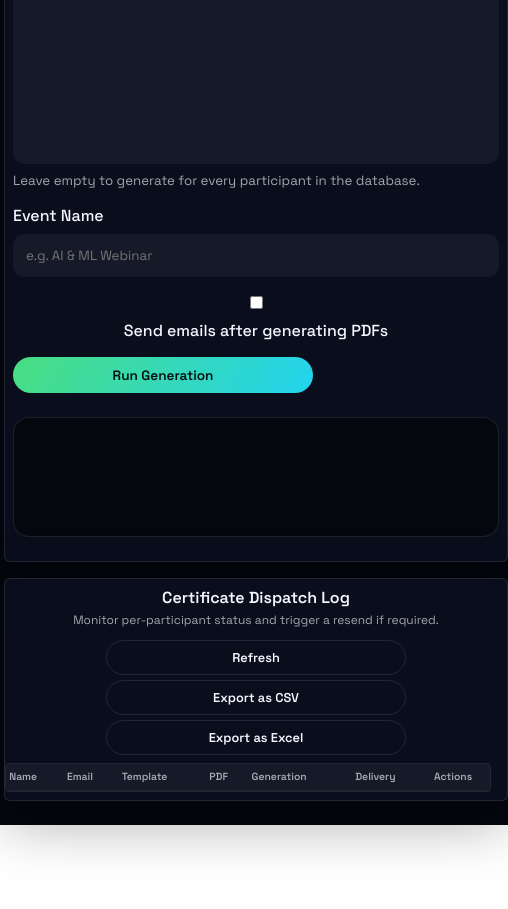
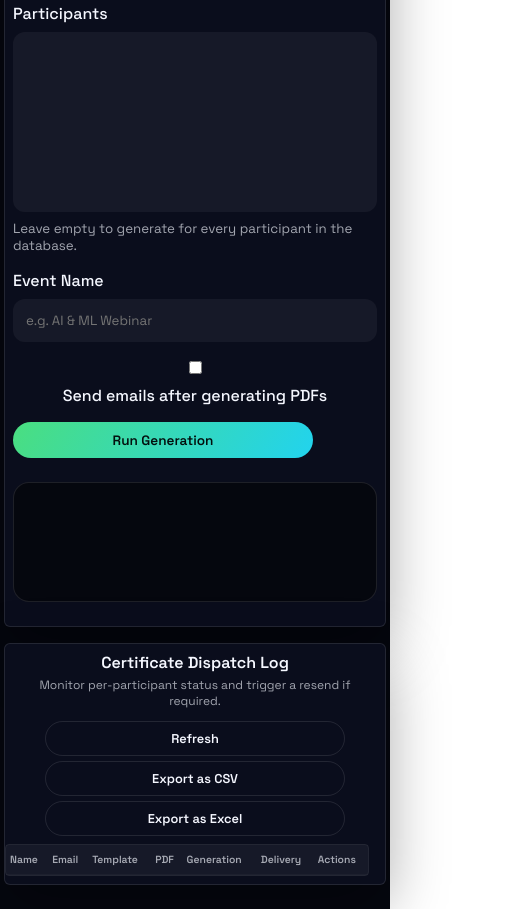
Before and after one commit to Devangi-04/Certificate_Desk, a website: page autocertificate/public/index.html in a window 390 px wide. Shown: the part 1279-2188 px from the top of the page, 508 px wide, since content can reach past the window. Before the commit the page ends 2104 px from the top, so only its background shows below. Drawn offline with Linux system fonts and the light colour scheme.

Commit message:
Improve mobile responsiveness for certificate tables

```diff
--- a/autocertificate/public/styles.css
+++ b/autocertificate/public/styles.css
@@ -756,17 +756,19 @@ status-pill {
     border-radius: 6px;
     margin: 0 auto;
     width: 100%;
+    overflow-x: auto;
+    -webkit-overflow-scrolling: touch;
   }
 
   table {
     font-size: 0.75rem;
-    min-width: 550px;
+    min-width: 100%;
     width: 100%;
-    margin: 0 auto;
   }
 
-  th, td {
-    padding: 0.4rem 0.3rem;
+  thead th {
+    padding: 0.6rem 0.3rem;
+    font-size: 0.7rem;
   }
 
   th {
@@ -1363,11 +1365,23 @@ button.primary {
     border-radius: 4px;
     margin: 0 -0.5rem;
     border: 1px solid var(--border);
+    overflow-x: auto;
+    -webkit-overflow-scrolling: touch;
   }
 
   table {
     font-size: 0.7rem;
-    min-width: 500px;
+    min-width: 100%;
+    width: 100%;
+  }
+
+  thead th {
+    padding: 0.5rem 0.25rem;
+    font-size: 0.65rem;
+  }
+
+  tbody td {
+    padding: 0.5rem 0.25rem;
   }
 
   th, td {
```
